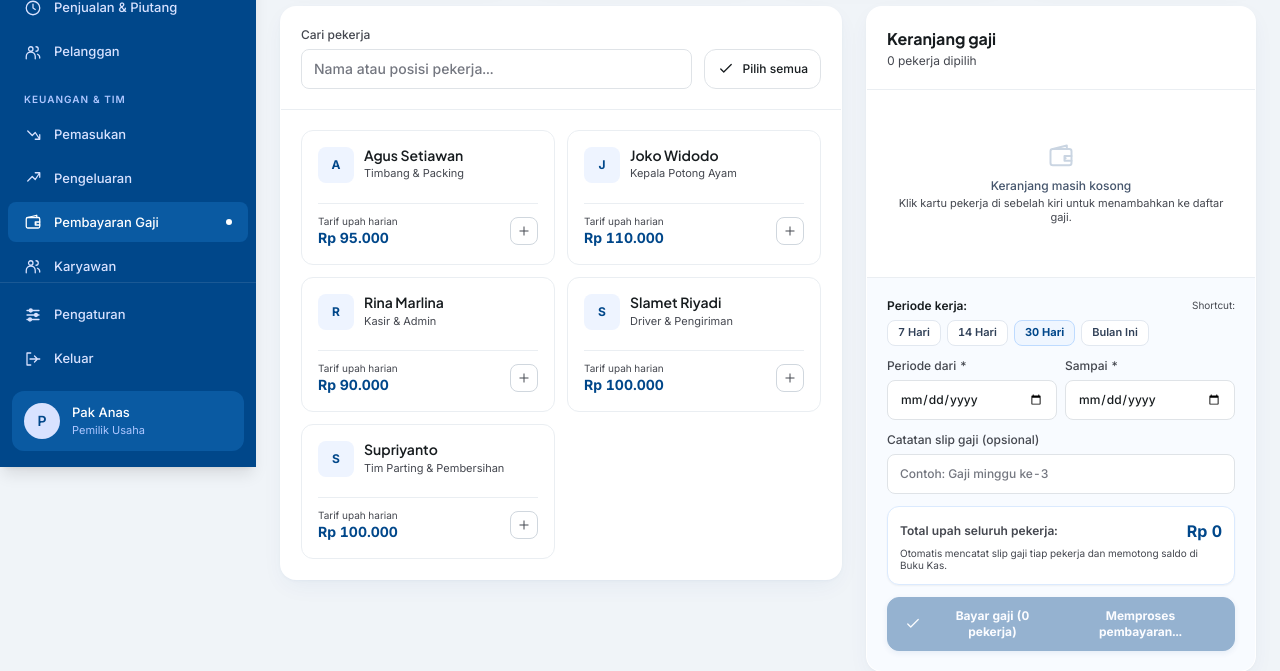
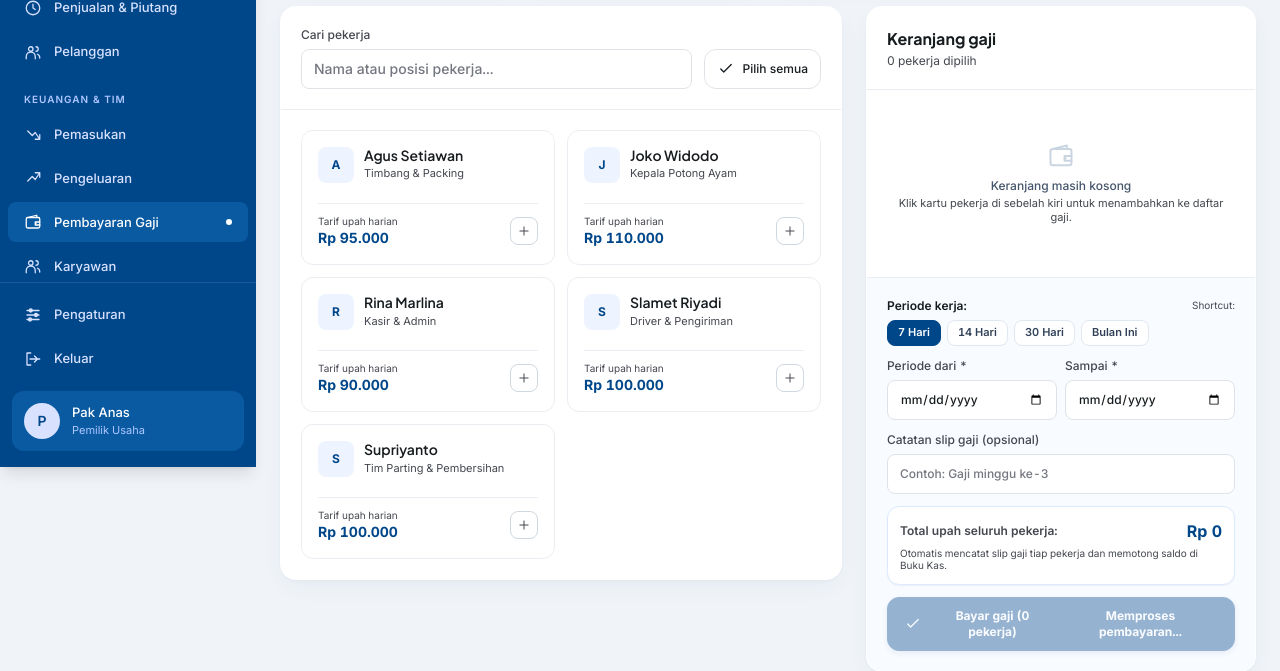
Before and after one commit to giestar-id/ayam-potong, a Laravel app: page /payrolls in a window 1280 px wide. Shown: the part 333-1004 px from the top of the page. Run offline with Laravel 12, Linux system fonts and the light colour scheme; a user stored in the database is signed in; data comes from the database, SQL or seed files in the repository; style sheets or scripts are compiled from the project's sources; some libraries are stand-ins or nearby versions.

Commit message:
fix: dynamic active shortcut indicators for payroll period and days presets

```diff
--- a/app/Livewire/Payrolls/Index.php
+++ b/app/Livewire/Payrolls/Index.php
@@ -27,6 +27,10 @@ class Index extends Component
     public string $payment_date = '';
 
     public string $notes = '';
+
+    public string $activeShortcut = '7';
+
+    public ?int $activeDayPreset = 6;
 
     // Filters for employee card list
     public string $employeeSearch = '';
@@ -92,6 +96,7 @@ class Index extends Component
 
     public function incrementDays(int $employeeId, float $amount = 1): void
     {
+        $this->activeDayPreset = null;
         if (isset($this->cart[$employeeId])) {
             $current = (float) ($this->cart[$employeeId]['days'] ?? 0);
             $this->cart[$employeeId]['days'] = min(31, $current + $amount);
@@ -100,6 +105,7 @@ class Index extends Component
 
     public function decrementDays(int $employeeId, float $amount = 1): void
     {
+        $this->activeDayPreset = null;
         if (isset($this->cart[$employeeId])) {
             $current = (float) ($this->cart[$employeeId]['days'] ?? 0);
             $this->cart[$employeeId]['days'] = max(0.5, $current - $amount);
@@ -109,6 +115,7 @@ class Index extends Component
     public function setPeriodShortcut(int|string $days): void
     {
         $today = now();
+        $this->activeShortcut = (string) $days;
         $this->payment_date = $today->toDateString();
         $this->period_end = $today->toDateString();
 
@@ -121,6 +128,7 @@ class Index extends Component
             $targetDays = min(31, $daysInt);
         }
 
+        $this->activeDayPreset = $targetDays;
         foreach ($this->cart as $empId => $item) {
             $this->cart[$empId]['days'] = $targetDays;
         }
@@ -128,6 +136,7 @@ class Index extends Component
 
     public function setAllCartDays(float $days): void
     {
+        $this->activeDayPreset = (int) $days;
         foreach ($this->cart as $empId => $item) {
             $this->cart[$empId]['days'] = min(31, max(0.5, $days));
         }
--- a/resources/views/livewire/payrolls/index.blade.php
+++ b/resources/views/livewire/payrolls/index.blade.php
@@ -129,10 +129,10 @@
                 <div class="flex items-center justify-between px-4 pt-3 text-[11px] text-brand-textGray border-b border-[#eaeef2] pb-2">
                     <span class="font-semibold text-brand-textDark">Set hari kerja:</span>
                     <div class="flex items-center gap-1">
-                        <button type="button" wire:click="setAllCartDays(6)" class="rounded bg-slate-100 px-1.5 py-0.5 font-medium text-slate-700 hover:bg-slate-200">6 hr</button>
-                        <button type="button" wire:click="setAllCartDays(7)" class="rounded bg-slate-100 px-1.5 py-0.5 font-medium text-slate-700 hover:bg-slate-200">7 hr</button>
-                        <button type="button" wire:click="setAllCartDays(26)" class="rounded bg-slate-100 px-1.5 py-0.5 font-medium text-slate-700 hover:bg-slate-200">26 hr</button>
-                        <button type="button" wire:click="setAllCartDays(30)" class="rounded bg-blue-100 px-1.5 py-0.5 font-bold text-brand-primary hover:bg-blue-200">30 hr</button>
+                        <button type="button" wire:click="setAllCartDays(6)" class="rounded px-1.5 py-0.5 text-xs font-semibold transition-colors {{ $activeDayPreset === 6 ? 'bg-brand-primary text-white' : 'bg-slate-100 text-slate-700 hover:bg-slate-200' }}">6 hr</button>
+                        <button type="button" wire:click="setAllCartDays(7)" class="rounded px-1.5 py-0.5 text-xs font-semibold transition-colors {{ $activeDayPreset === 7 ? 'bg-brand-primary text-white' : 'bg-slate-100 text-slate-700 hover:bg-slate-200' }}">7 hr</button>
+                        <button type="button" wire:click="setAllCartDays(26)" class="rounded px-1.5 py-0.5 text-xs font-semibold transition-colors {{ $activeDayPreset === 26 ? 'bg-brand-primary text-white' : 'bg-slate-100 text-slate-700 hover:bg-slate-200' }}">26 hr</button>
+                        <button type="button" wire:click="setAllCartDays(30)" class="rounded px-1.5 py-0.5 text-xs font-semibold transition-colors {{ $activeDayPreset === 30 ? 'bg-brand-primary text-white' : 'bg-slate-100 text-slate-700 hover:bg-slate-200' }}">30 hr</button>
                     </div>
                 </div>
             @endif
@@ -194,16 +194,16 @@
                         <span class="text-[10px] text-brand-textGray">Shortcut:</span>
                     </div>
                     <div class="flex items-center gap-1.5 mb-2">
-                        <button type="button" wire:click="setPeriodShortcut(7)" class="rounded-lg border border-slate-200 bg-white px-2.5 py-1 text-[11px] font-semibold text-slate-700 hover:border-brand-primary hover:text-brand-primary hover:bg-blue-50 transition-colors">
+                        <button type="button" wire:click="setPeriodShortcut(7)" class="rounded-lg border px-2.5 py-1 text-[11px] font-semibold transition-colors {{ $activeShortcut === '7' ? 'border-brand-primary bg-brand-primary text-white' : 'border-slate-200 bg-white text-slate-700 hover:border-brand-primary hover:text-brand-primary hover:bg-blue-50' }}">
                             7 Hari
                         </button>
-                        <button type="button" wire:click="setPeriodShortcut(14)" class="rounded-lg border border-slate-200 bg-white px-2.5 py-1 text-[11px] font-semibold text-slate-700 hover:border-brand-primary hover:text-brand-primary hover:bg-blue-50 transition-colors">
+                        <button type="button" wire:click="setPeriodShortcut(14)" class="rounded-lg border px-2.5 py-1 text-[11px] font-semibold transition-colors {{ $activeShortcut === '14' ? 'border-brand-primary bg-brand-primary text-white' : 'border-slate-200 bg-white text-slate-700 hover:border-brand-primary hover:text-brand-primary hover:bg-blue-50' }}">
                             14 Hari
                         </button>
-                        <button type="button" wire:click="setPeriodShortcut(30)" class="rounded-lg border border-blue-200 bg-blue-50 px-2.5 py-1 text-[11px] font-bold text-brand-primary hover:bg-blue-100 transition-colors">
+                        <button type="button" wire:click="setPeriodShortcut(30)" class="rounded-lg border px-2.5 py-1 text-[11px] font-semibold transition-colors {{ $activeShortcut === '30' ? 'border-brand-primary bg-brand-primary text-white' : 'border-slate-200 bg-white text-slate-700 hover:border-brand-primary hover:text-brand-primary hover:bg-blue-50' }}">
                             30 Hari
                         </button>
-                        <button type="button" wire:click="setPeriodShortcut('month')" class="rounded-lg border border-slate-200 bg-white px-2.5 py-1 text-[11px] font-semibold text-slate-700 hover:border-brand-primary hover:text-brand-primary hover:bg-blue-50 transition-colors">
+                        <button type="button" wire:click="setPeriodShortcut('month')" class="rounded-lg border px-2.5 py-1 text-[11px] font-semibold transition-colors {{ $activeShortcut === 'month' ? 'border-brand-primary bg-brand-primary text-white' : 'border-slate-200 bg-white text-slate-700 hover:border-brand-primary hover:text-brand-primary hover:bg-blue-50' }}">
                             Bulan Ini
                         </button>
                     </div>
```
